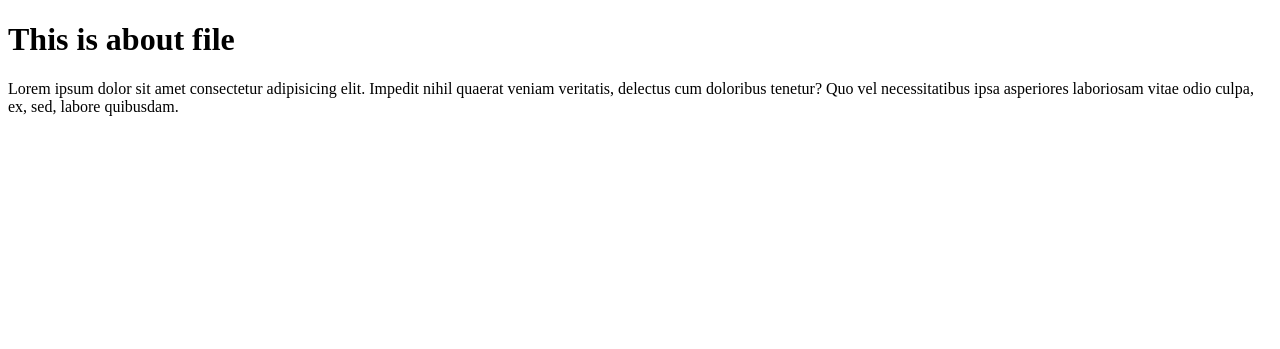
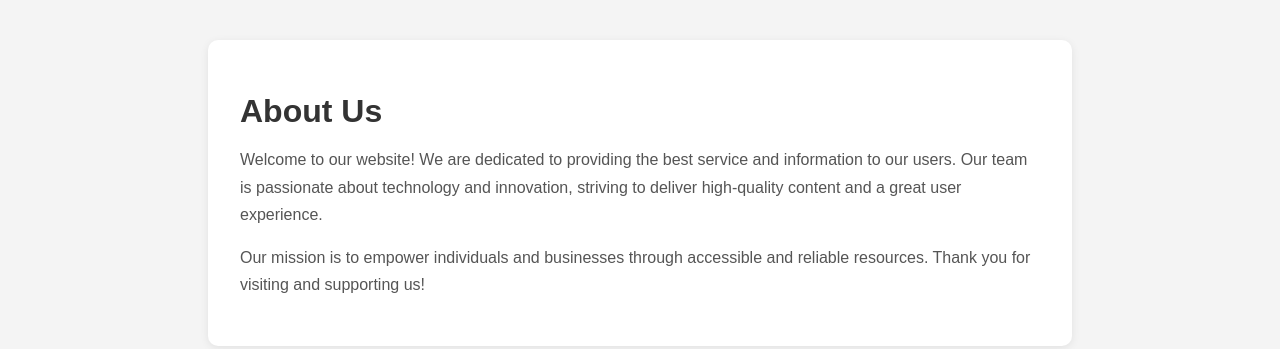
Before and after one commit to ambikabhovi666-code/git-hub, a plain HTML site: page about.html in a window 1280 px wide. Drawn offline with Linux system fonts and the light colour scheme.

Commit message:
adding all files

```diff
--- a/about.html
+++ b/about.html
@@ -3,10 +3,41 @@
 <head>
     <meta charset="UTF-8">
     <meta name="viewport" content="width=device-width, initial-scale=1.0">
-    <title>Document</title>
+    <title>About Us</title>
+    <style>
+        body {
+            font-family: Arial, sans-serif;
+            background: #f4f4f4;
+            margin: 0;
+            padding: 0;
+        }
+        .container {
+            max-width: 800px;
+            margin: 40px auto;
+            background: #fff;
+            padding: 32px;
+            border-radius: 10px;
+            box-shadow: 0 2px 8px rgba(0,0,0,0.08);
+        }
+        h1 {
+            color: #333;
+            margin-bottom: 16px;
+        }
+        p {
+            color: #555;
+            line-height: 1.7;
+        }
+    </style>
 </head>
 <body>
-    <h1>This is about file</h1>
-    <p>Lorem ipsum dolor sit amet consectetur adipisicing elit. Impedit nihil quaerat veniam veritatis, delectus cum doloribus tenetur? Quo vel necessitatibus ipsa asperiores laboriosam vitae odio culpa, ex, sed, labore quibusdam.</p>
+    <div class="container">
+        <h1>About Us</h1>
+        <p>
+            Welcome to our website! We are dedicated to providing the best service and information to our users. Our team is passionate about technology and innovation, striving to deliver high-quality content and a great user experience.
+        </p>
+        <p>
+            Our mission is to empower individuals and businesses through accessible and reliable resources. Thank you for visiting and supporting us!
+        </p>
+    </div>
 </body>
 </html>
```
Also changed, not shown: contact.html (added, +73 -0 lines), index.html (+1 -10 lines).
